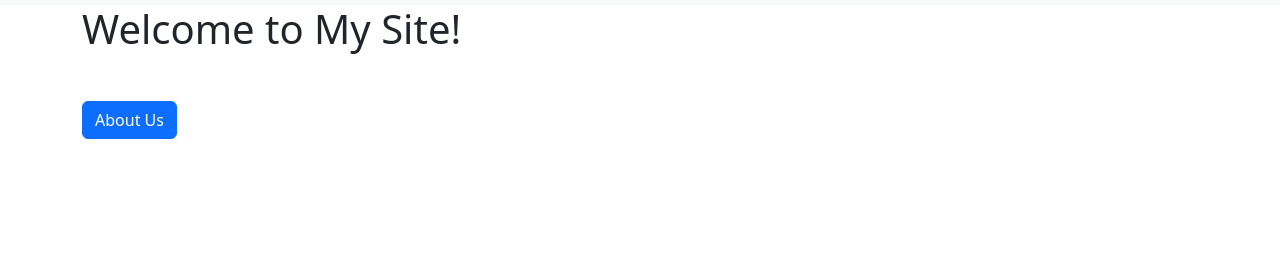
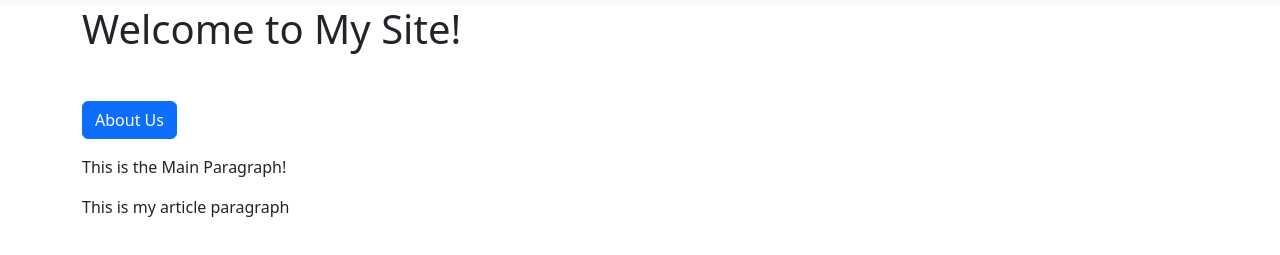
Before and after one commit to dylangill1921/INFT2202-CSS, a website: page week2/index.html in a window 1280 px wide. Shown: the part 51-306 px from the top of the page. Drawn offline with nearby package versions, Linux system fonts and the light colour scheme.

Commit message:
updated ICE complete now

```diff
--- a/week2/index.html
+++ b/week2/index.html
@@ -45,10 +45,10 @@
   </nav>
 </header>
 
-<div class="container" >
+<main class="container" >
   <h1 class="mb-5">Welcome to My Site!</h1>
   <button id="AboutUsBtn" class="btn btn-primary">About Us</button>
-</div>
+</main>
 
 <!- Scripts -->
 <script src="./node_modules/bootstrap/dist/js/bootstrap.min.js"></script>
--- a/week2/scripts/app.js
+++ b/week2/scripts/app.js
@@ -31,7 +31,24 @@ function DisplayHomePage() {
     {
         location.href = "about.html"
     });
-}
+
+    // Create and update paragraph using template strings
+    let MainContent = document.getElementsByTagName("main")[0];
+    let MainParagraph = document.createElement("p");
+    let firstString = "This is";
+    MainParagraph.setAttribute("id", "MainParagraph");
+    MainParagraph.setAttribute("class", "mt-3");
+    MainParagraph.textContent = `${firstString} the Main Paragraph!`;  // Using template string
+    MainContent.appendChild(MainParagraph);
+    }
+
+    // Create and append an article
+    let Article = document.createElement("article");
+    let ArticleParagraph = `<p id="ArticleParagraph" class="mt-3">This is my article paragraph</p>`;
+    Article.setAttribute("class", "container");
+    Article.innerHTML = ArticleParagraph;
+    document.body.appendChild(Article);  // Appending to the body, adjust if needed
+
 
     window.addEventListener("load", Start);
 })();
```
